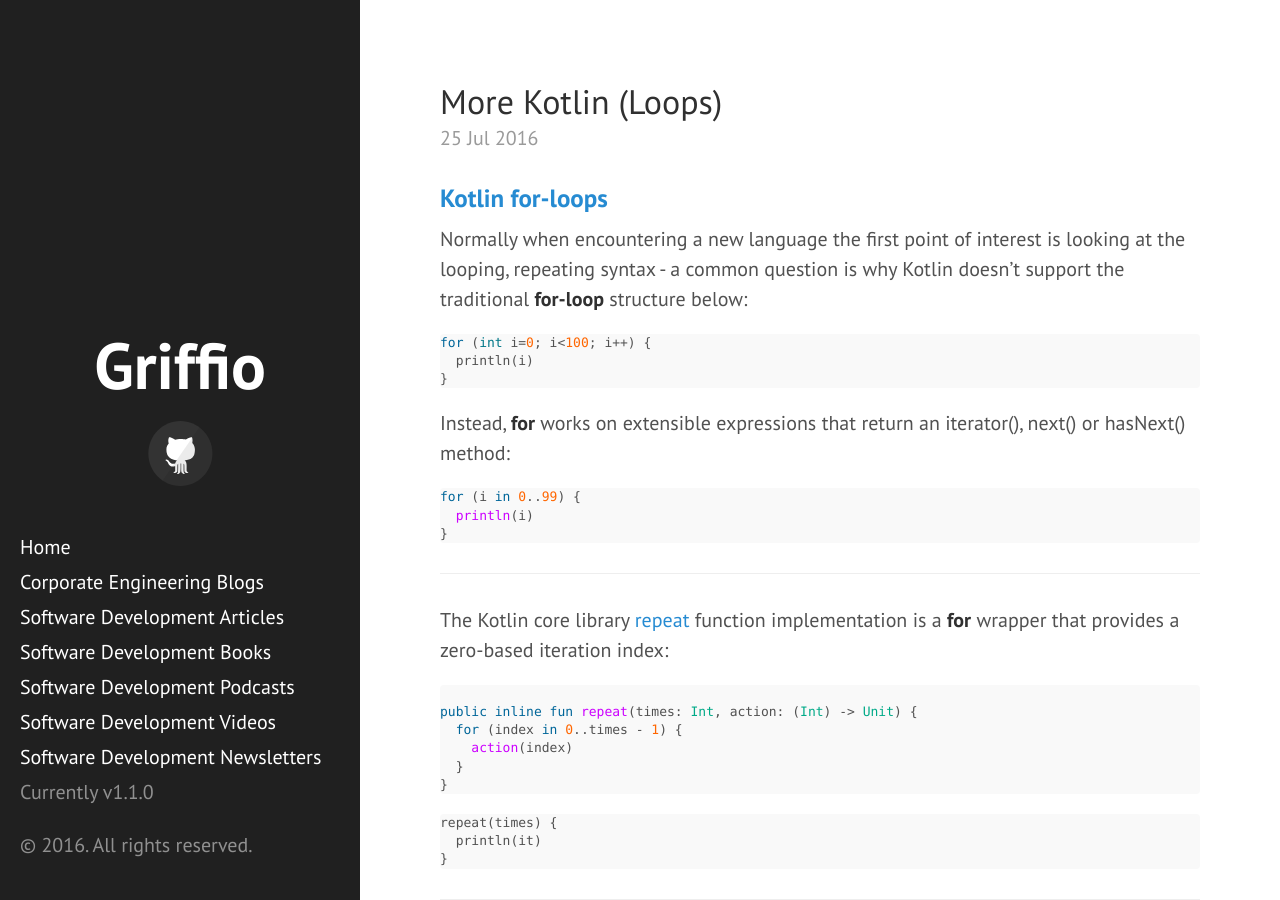
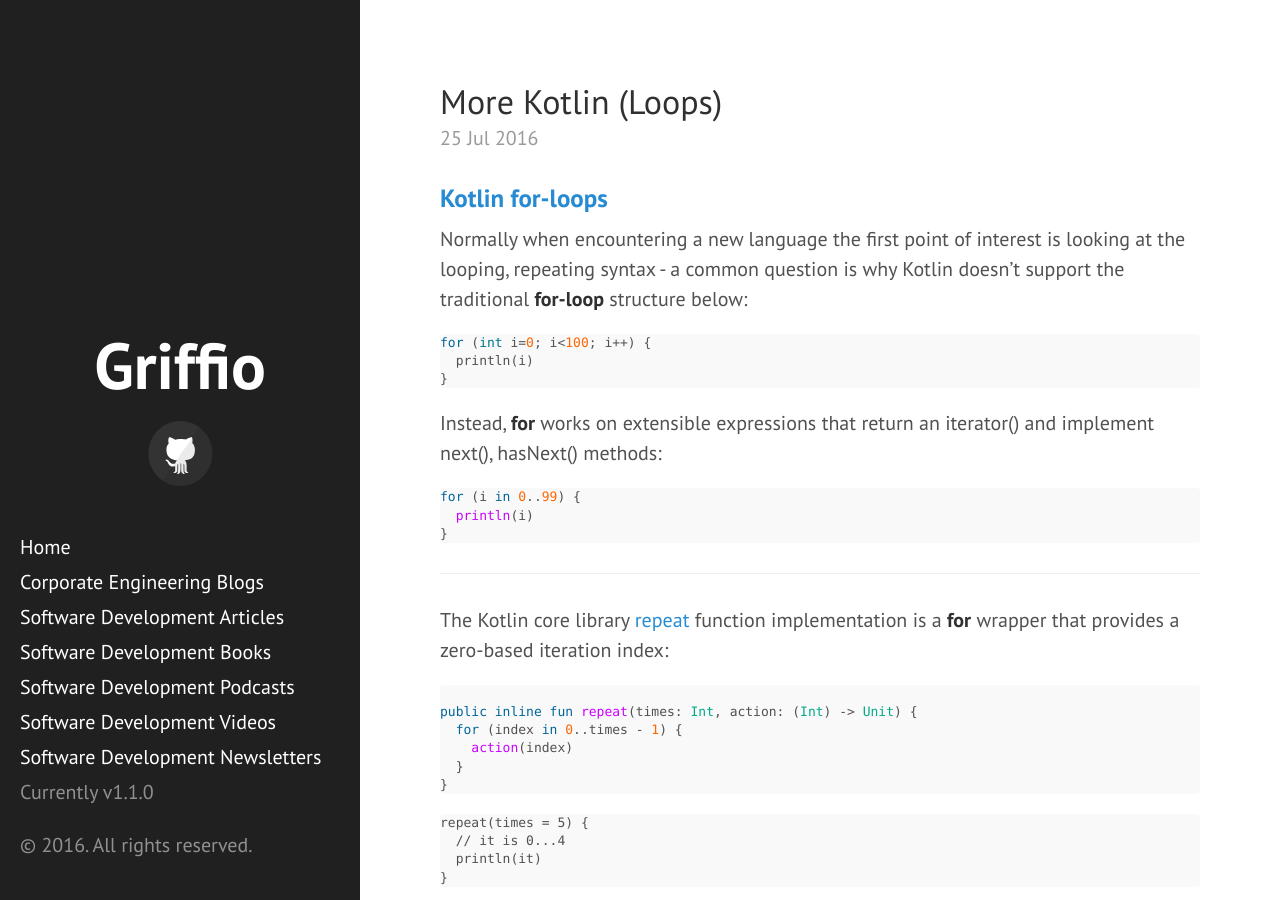
Before and after one commit to griffio/griffio.github.io, a Jekyll site: the page built from _posts/2016-07-25-More-Kotlin-Loops.md, in a window 1280 px wide and 900 px high. Built offline with Jekyll 4.4.1, drawn with Linux system fonts in a browser that asks for light colours; some web fonts are replaced.

Commit message:
Update 2016-07-25-More-Kotlin-Loops.md

````diff
--- a/_posts/2016-07-25-More-Kotlin-Loops.md
+++ b/_posts/2016-07-25-More-Kotlin-Loops.md
@@ -17,7 +17,7 @@
 }
 ```
 
-Instead, **for** works on extensible expressions that return an iterator(), next() or hasNext() method:
+Instead, **for** works on extensible expressions that return an iterator() and implement next(), hasNext() methods:
 
 ```  kotlin
 for (i in 0..99) {
@@ -38,7 +38,8 @@
 ```
 
 ```
-repeat(times) {
+repeat(times = 5) {
+  // it is 0...4
   println(it)
 }
 ```
````
